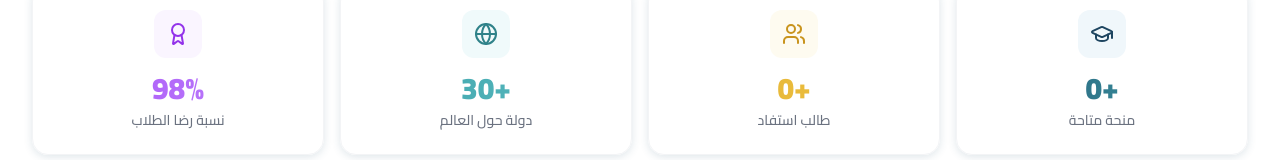
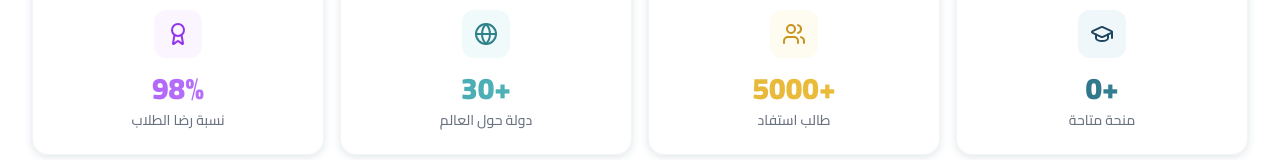
Before and after one commit to d11fy/alihishamd2, a Next.js app: page / in a window 1280 px wide. Shown: the part 863-1023 px from the top of the page. Built offline with nearby package versions, Linux system fonts and the light colour scheme; no server answers; the database is empty.

Commit message:
Update StatsSection.tsx

```diff
--- a/components/public/sections/StatsSection.tsx
+++ b/components/public/sections/StatsSection.tsx
@@ -21,8 +21,8 @@ export default function StatsSection({ stats }: StatsSectionProps) {
       iconColor: "text-primary-600",
     },
     {
-      icon: Users,
-      value: `+${stats.applicationsCount}`,
+     icon: Users,
+      value: "+5000",
       label: "طالب استفاد",
       color: "from-gold-500 to-gold-400",
       bg: "bg-gold-50",
```
